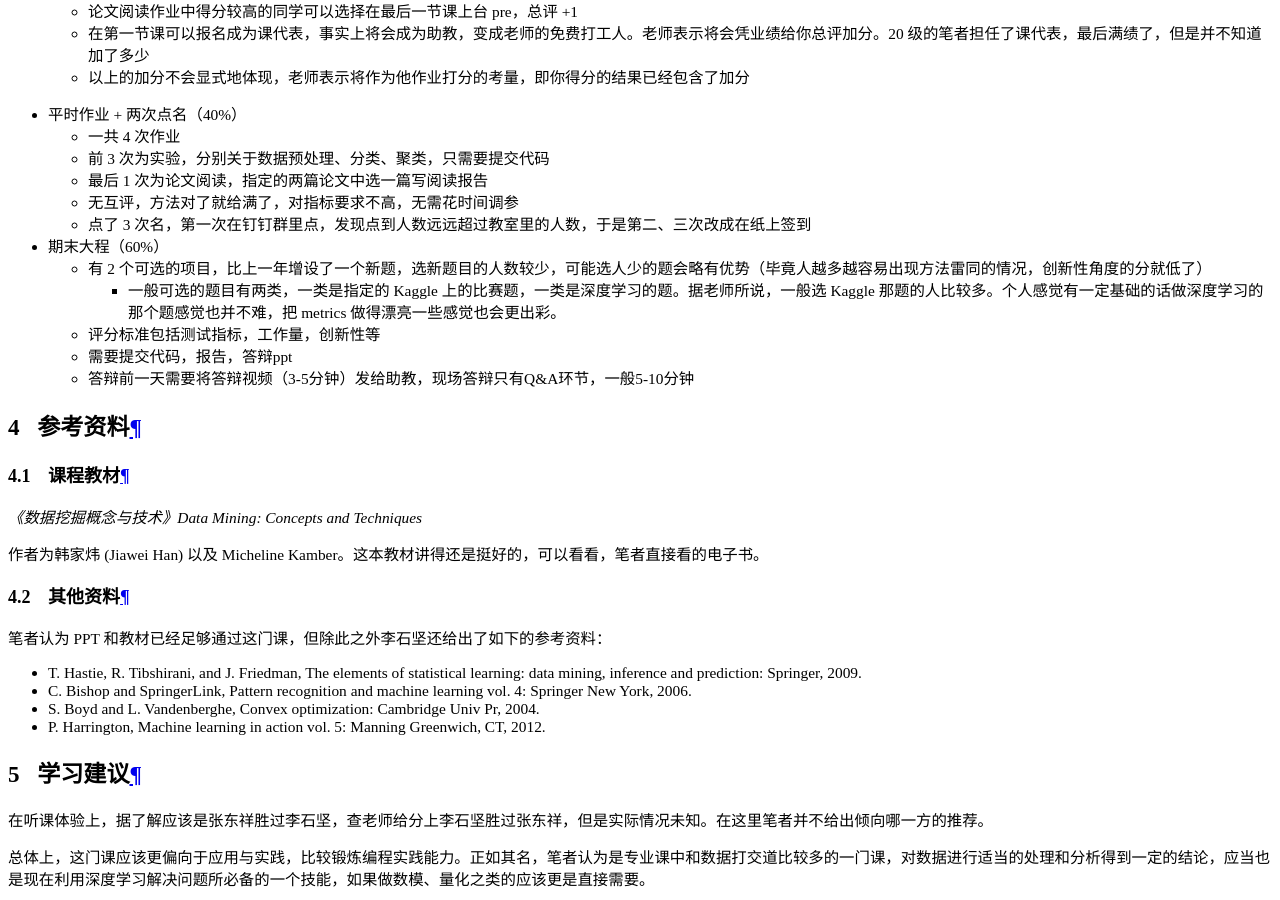
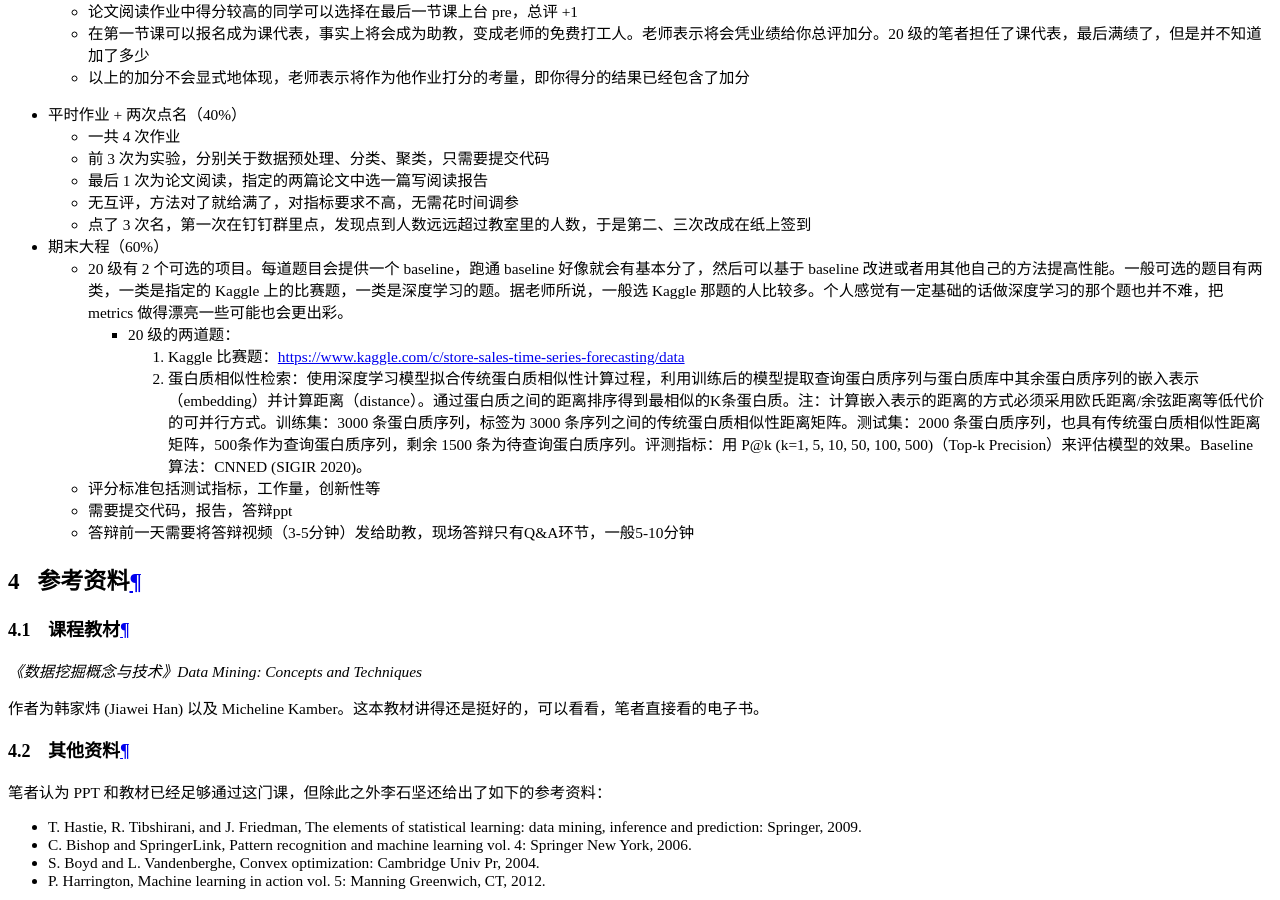
Before and after one commit to ZJU-Turing/TuringCourses, an MkDocs documentation site: the page built from docs/major_module/data_mining/index.md, in a window 1280 px wide and 900 px high, scrolled down 18884 px. Built offline with MkDocs 1.6.1 and Material for MkDocs 9.7.7, drawn with Linux system fonts in a browser that asks for light colours; comment, search, counter and statistics services are not loaded.

Commit message:
增加 project 的描述.md

```diff
--- a/docs/major_module/data_mining/index.md
+++ b/docs/major_module/data_mining/index.md
@@ -60,8 +60,10 @@
         - 无互评，方法对了就给满了，对指标要求不高，无需花时间调参
         - 点了 3 次名，第一次在钉钉群里点，发现点到人数远远超过教室里的人数，于是第二、三次改成在纸上签到
     * 期末大程（60%）
-        - 有 2 个可选的项目，比上一年增设了一个新题，选新题目的人数较少，可能选人少的题会略有优势（毕竟人越多越容易出现方法雷同的情况，创新性角度的分就低了）
-            - 一般可选的题目有两类，一类是指定的 Kaggle 上的比赛题，一类是深度学习的题。据老师所说，一般选 Kaggle 那题的人比较多。个人感觉有一定基础的话做深度学习的那个题感觉也并不难，把 metrics 做得漂亮一些感觉也会更出彩。
+        - 20 级有 2 个可选的项目。每道题目会提供一个 baseline，跑通 baseline 好像就会有基本分了，然后可以基于 baseline 改进或者用其他自己的方法提高性能。一般可选的题目有两类，一类是指定的 Kaggle 上的比赛题，一类是深度学习的题。据老师所说，一般选 Kaggle 那题的人比较多。个人感觉有一定基础的话做深度学习的那个题也并不难，把 metrics 做得漂亮一些可能也会更出彩。
+            - 20 级的两道题：
+                1. Kaggle 比赛题：https://www.kaggle.com/c/store-sales-time-series-forecasting/data
+                2. 蛋白质相似性检索：使用深度学习模型拟合传统蛋白质相似性计算过程，利用训练后的模型提取查询蛋白质序列与蛋白质库中其余蛋白质序列的嵌入表示（embedding）并计算距离（distance）。通过蛋白质之间的距离排序得到最相似的K条蛋白质。注：计算嵌入表示的距离的方式必须采用欧氏距离/余弦距离等低代价的可并行方式。训练集：3000 条蛋白质序列，标签为 3000 条序列之间的传统蛋白质相似性距离矩阵。测试集：2000 条蛋白质序列，也具有传统蛋白质相似性距离矩阵，500条作为查询蛋白质序列，剩余 1500 条为待查询蛋白质序列。评测指标：用 P@k (k=1, 5, 10, 50, 100, 500)（Top-k Precision）来评估模型的效果。Baseline 算法：CNNED (SIGIR 2020)。
         - 评分标准包括测试指标，工作量，创新性等
         - 需要提交代码，报告，答辩ppt
         - 答辩前一天需要将答辩视频（3-5分钟）发给助教，现场答辩只有Q&A环节，一般5-10分钟
```
